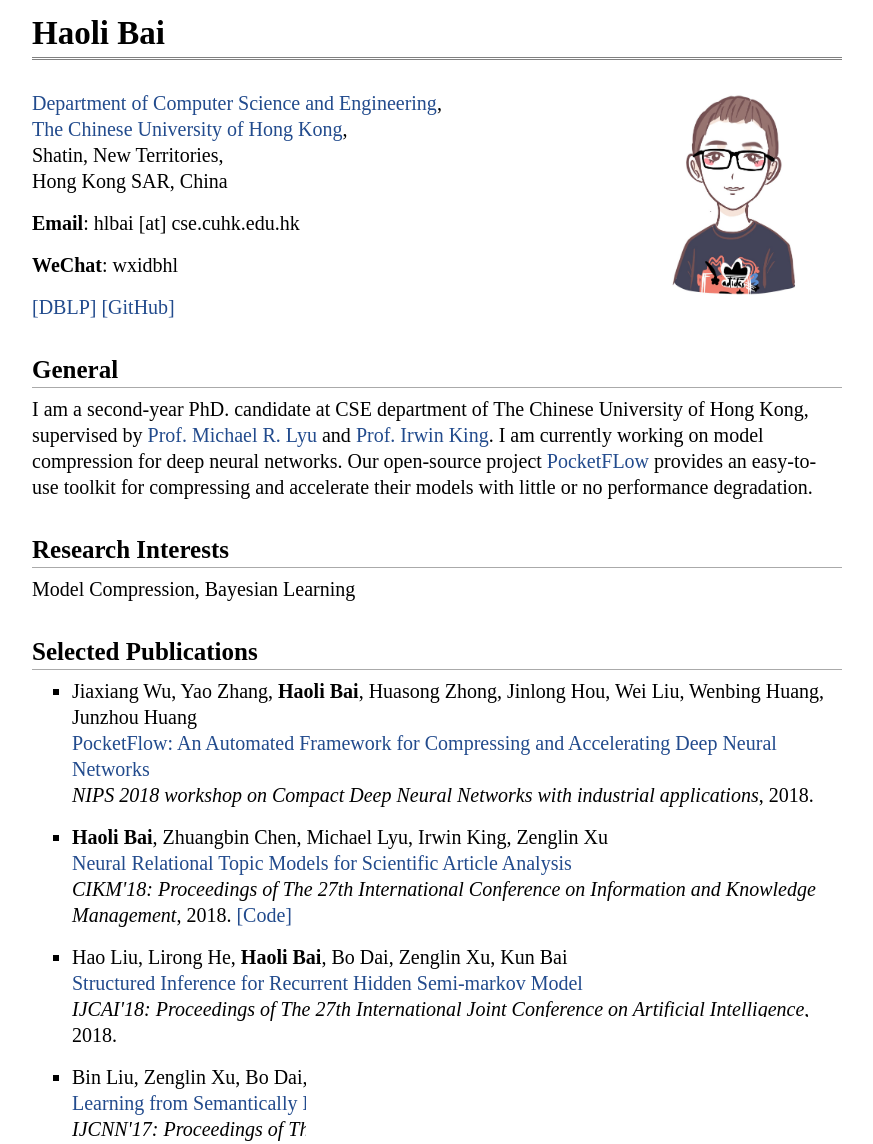
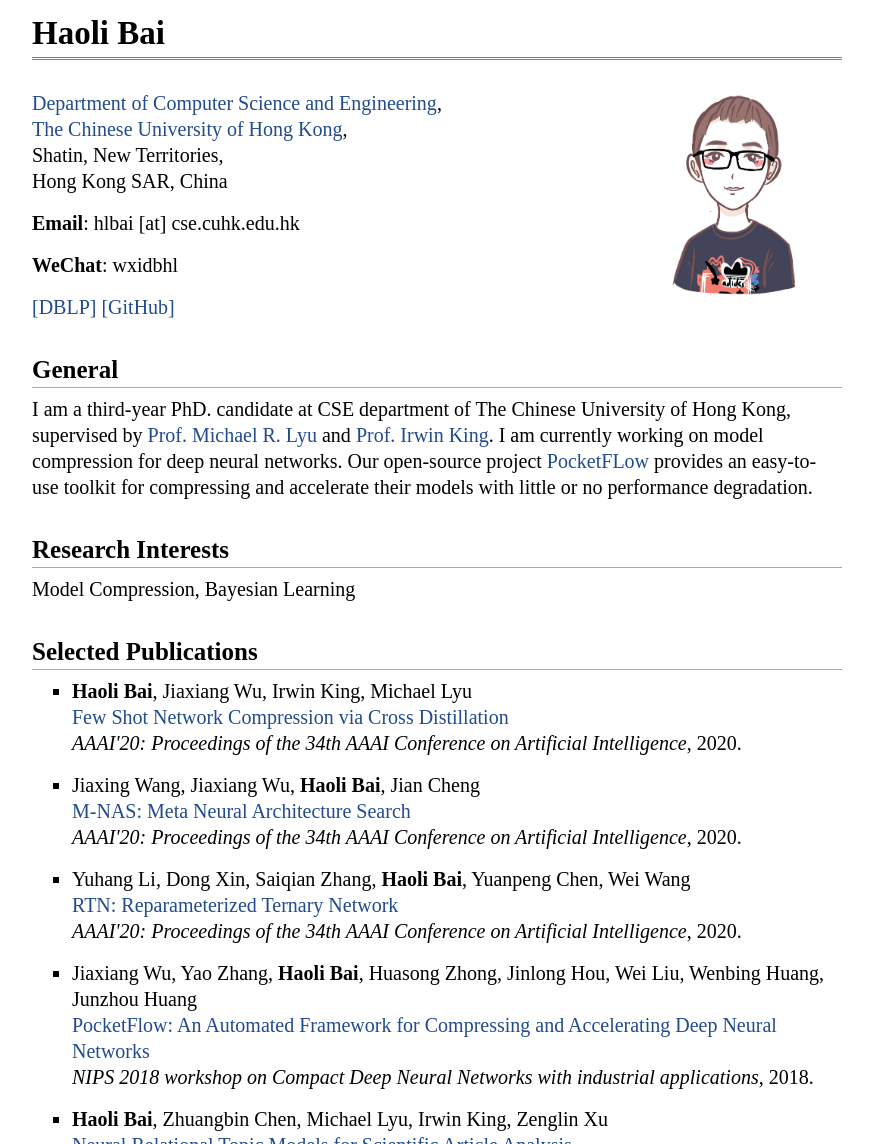
Before and after one commit to haolibai/haolibai.github.io, a plain HTML site: page index.html in a window 1280 px wide. Shown: the top 1144 px of the page, without its empty margins (203-1076 px from the left). Drawn offline with Linux system fonts and the light colour scheme.

Commit message:
Update index.html
Add AAAI papers.

```diff
--- a/index.html
+++ b/index.html
@@ -32,7 +32,7 @@ Engineering</A>,<BR><A href="http://www.cuhk.edu.hk/english/index.html">The Chin
 
 
 <H2>General</H2>
-<P>I am a second-year PhD. candidate at CSE department of The Chinese University of Hong Kong, supervised by <A href="https://www.cse.cuhk.edu.hk/lyu/">Prof. Michael R. Lyu</A> and <A href="https://www.cse.cuhk.edu.hk/irwin.king/">Prof. Irwin King</A>. I am currently working on model compression for deep neural networks. Our open-source project <A href="https://github.com/tencent/PocketFlow">PocketFLow</A> provides an easy-to-use toolkit for compressing and accelerate their models with little or no performance degradation.
+<P>I am a third-year PhD. candidate at CSE department of The Chinese University of Hong Kong, supervised by <A href="https://www.cse.cuhk.edu.hk/lyu/">Prof. Michael R. Lyu</A> and <A href="https://www.cse.cuhk.edu.hk/irwin.king/">Prof. Irwin King</A>. I am currently working on model compression for deep neural networks. Our open-source project <A href="https://github.com/tencent/PocketFlow">PocketFLow</A> provides an easy-to-use toolkit for compressing and accelerate their models with little or no performance degradation.
 
 <H2>Research Interests</H2>
 <P>Model Compression, Bayesian Learning</P>
@@ -40,6 +40,33 @@ Engineering</A>,<BR><A href="http://www.cuhk.edu.hk/english/index.html">The Chin
 <H2>Selected Publications</H2>
 
 <!-- <p>(Conference: 3 & Journal: 0)</p> -->
+
+<UL>
+  <LI>
+  <P><B>Haoli Bai</B>, Jiaxiang Wu, Irwin King, Michael Lyu<BR>
+    <A href="">Few Shot Network Compression via Cross Distillation</A><BR>
+    <I>AAAI'20: Proceedings of the 34th AAAI Conference on Artificial Intelligence</I>, 2020.
+   </P>
+  </LI>
+</UL>
+
+<UL>
+  <LI>
+  <P>Jiaxing Wang, Jiaxiang Wu, <B>Haoli Bai</B>, Jian Cheng <BR>
+    <A href="">M-NAS: Meta Neural Architecture Search</A><BR>
+    <I>AAAI'20: Proceedings of the 34th AAAI Conference on Artificial Intelligence</I>, 2020.
+   </P>
+  </LI>
+</UL>
+
+<UL>
+  <LI>
+  <P>Yuhang Li, Dong Xin, Saiqian Zhang, <B>Haoli Bai</B>, Yuanpeng Chen, Wei Wang <BR>
+    <A href="">RTN: Reparameterized Ternary Network</A><BR>
+    <I>AAAI'20: Proceedings of the 34th AAAI Conference on Artificial Intelligence</I>, 2020.
+   </P>
+  </LI>
+</UL>
 
 <UL>
   <LI>
```
